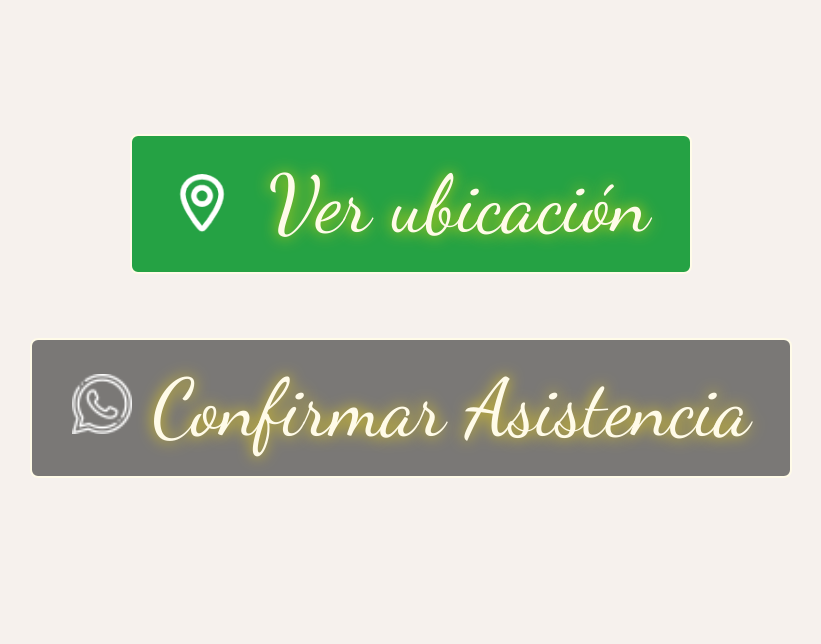
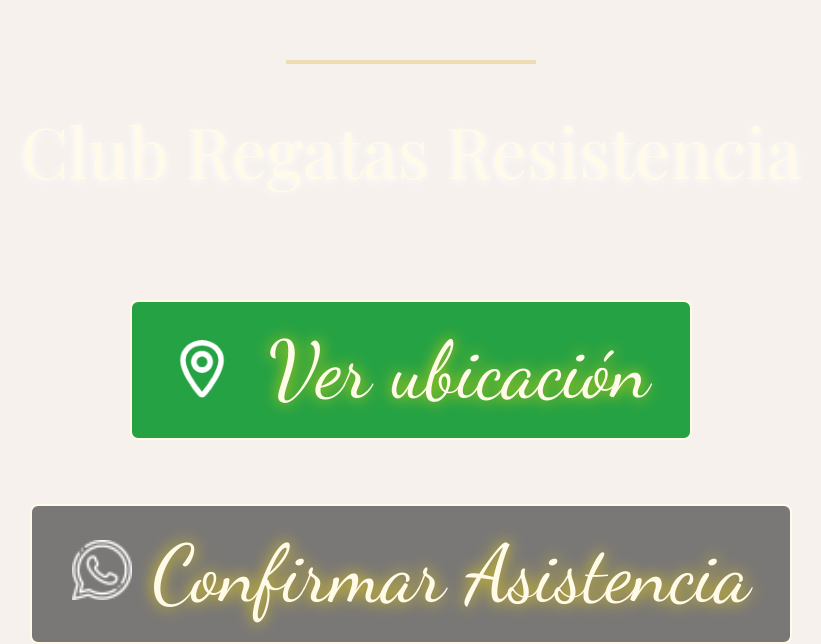
Before and after one commit to enzozal23/bodaOroNoryMarcial, a plain HTML site: page index.html in a window 1280 px wide. Shown: the part 1877-2521 px from the top of the page, without its empty margins (229-1050 px from the left). Before the commit the page ends 2355 px from the top, so only its background shows below. Drawn offline with nearby package versions, Linux system fonts and the light colour scheme.

Commit message:
Update index.html

```diff
--- a/index.html
+++ b/index.html
@@ -26,16 +26,24 @@
     <div class="divider"></div>
     <div class="date-container">
     <p class="date">Te espero el Sábado<br><strong>31 | 05 | 2025</strong><br>A las<br><strong>~ 21:30 ~</strong></p>
+    <div class="divider"></div>
+    <small class="date">Club Regatas Resistencia</small>
     </div>
+
+
     <button class="location-button" id="openMapBtn">
       <img src="./img/gps.png" alt="Ubicación" class="location-icon">
       Ver ubicación
     </button>
 
-    <a href="https://wa.me/543624220737?text=Ahí%20estaré%2C%20Norita!"" class="confirm-button" target="_blank">
+    <a href="https://wa.me/TU_NUMERO_DE_WHATSAPP" class="confirm-button" target="_blank">
       <img src="./img/whapp.png" alt="WhatsApp" class="whatsapp-icon">
       Confirmar Asistencia
     </a>
+
+
+  </div>
+</body>
 
   </div>
 </body>
```
